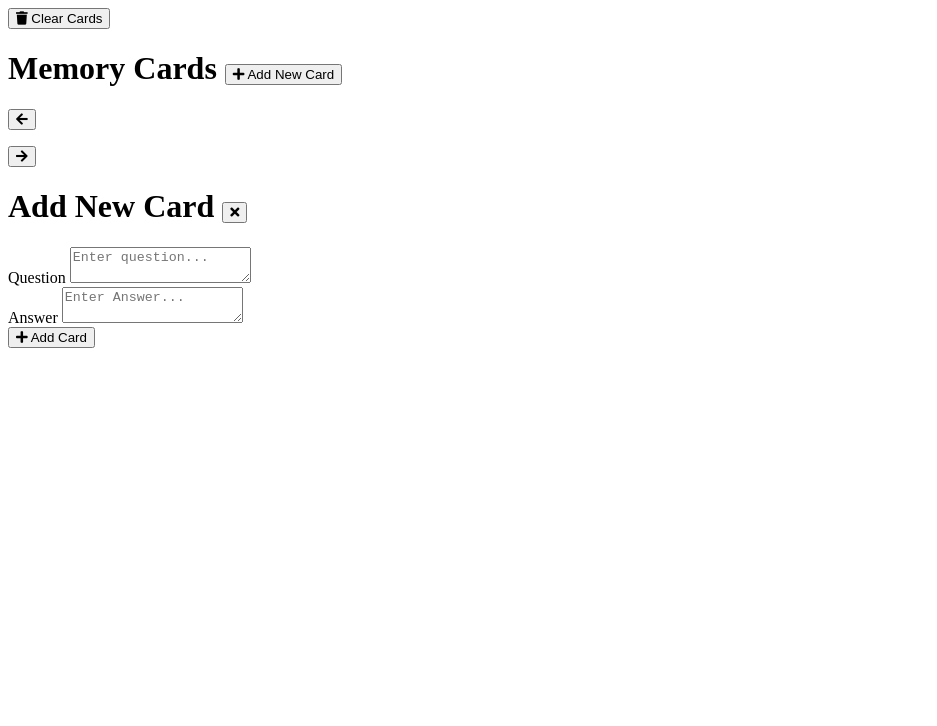
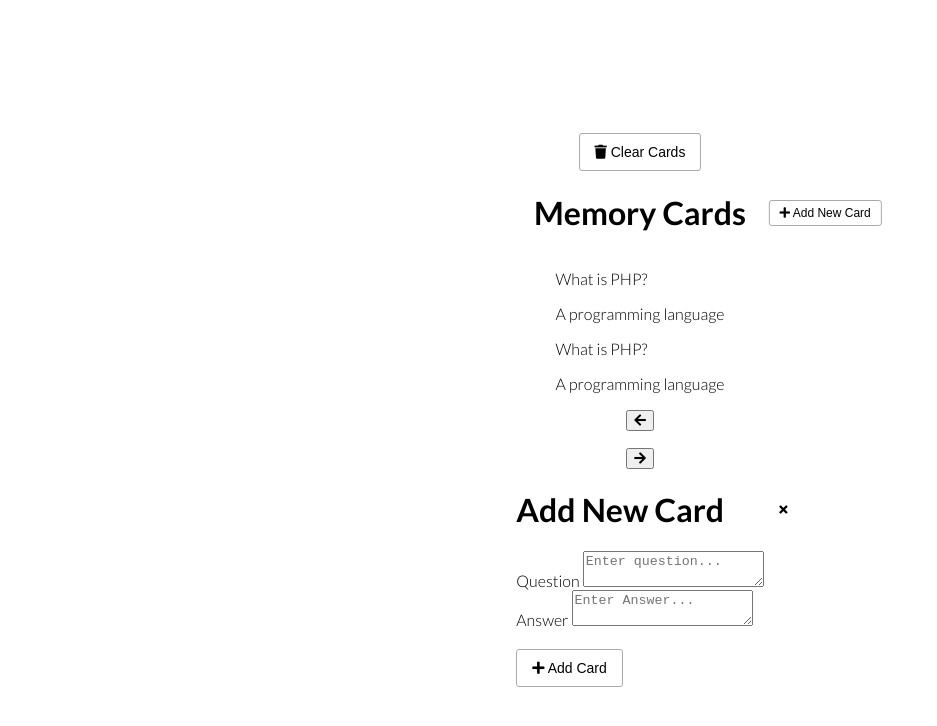
Before and after one commit to tayyab203/Memory-Cards, a plain HTML site: page index.html in a window 1280 px wide. Shown: the whole page, without its empty margins (0-937 px from the left). Drawn offline with Linux system fonts and the light colour scheme.

Commit message:
commit 4

```diff
--- a/index.html
+++ b/index.html
@@ -25,7 +25,7 @@
       </h1>
 
       <div id="cards-container" class="cards">
-        <!-- <div class="card active">
+         <div class="card active">
           <div class="inner-card">
             <div class="inner-card-front">
               <p>
@@ -52,7 +52,7 @@
               </p>
             </div>
           </div>
-        </div> -->
+        </div>
       </div>
 
       <div class="navigation">
--- a/style.css
+++ b/style.css
@@ -0,0 +1,48 @@
+@import url('https://fonts.googleapis.com/css?family=Lato:300,500,700&display=swap');
+
+* {
+  box-sizing: border-box;
+}
+
+body {
+  background-color: #fff;
+  display: flex;
+  flex-direction: column;
+  align-items: center;
+  justify-content: center;
+  height: 100vh;
+  margin: 0;
+  overflow: hidden;
+  font-family: 'Lato', sans-serif;
+}
+
+h1 {
+  position: relative;
+}
+
+h1 button {
+  position: absolute;
+  right: 0;
+  transform: translate(120%, -50%);
+  z-index: 2;
+}
+
+.btn {
+  cursor: pointer;
+  background-color: #fff;
+  border: 1px solid #aaa;
+  border-radius: 3px;
+  font-size: 14px;
+  margin-top: 20px;
+  padding: 10px 15px;
+}
+
+.btn-small {
+  font-size: 12px;
+  padding: 5px 10px;
+}
+
+.btn-ghost {
+  border: 0;
+  background-color: transparent;
+}
```
